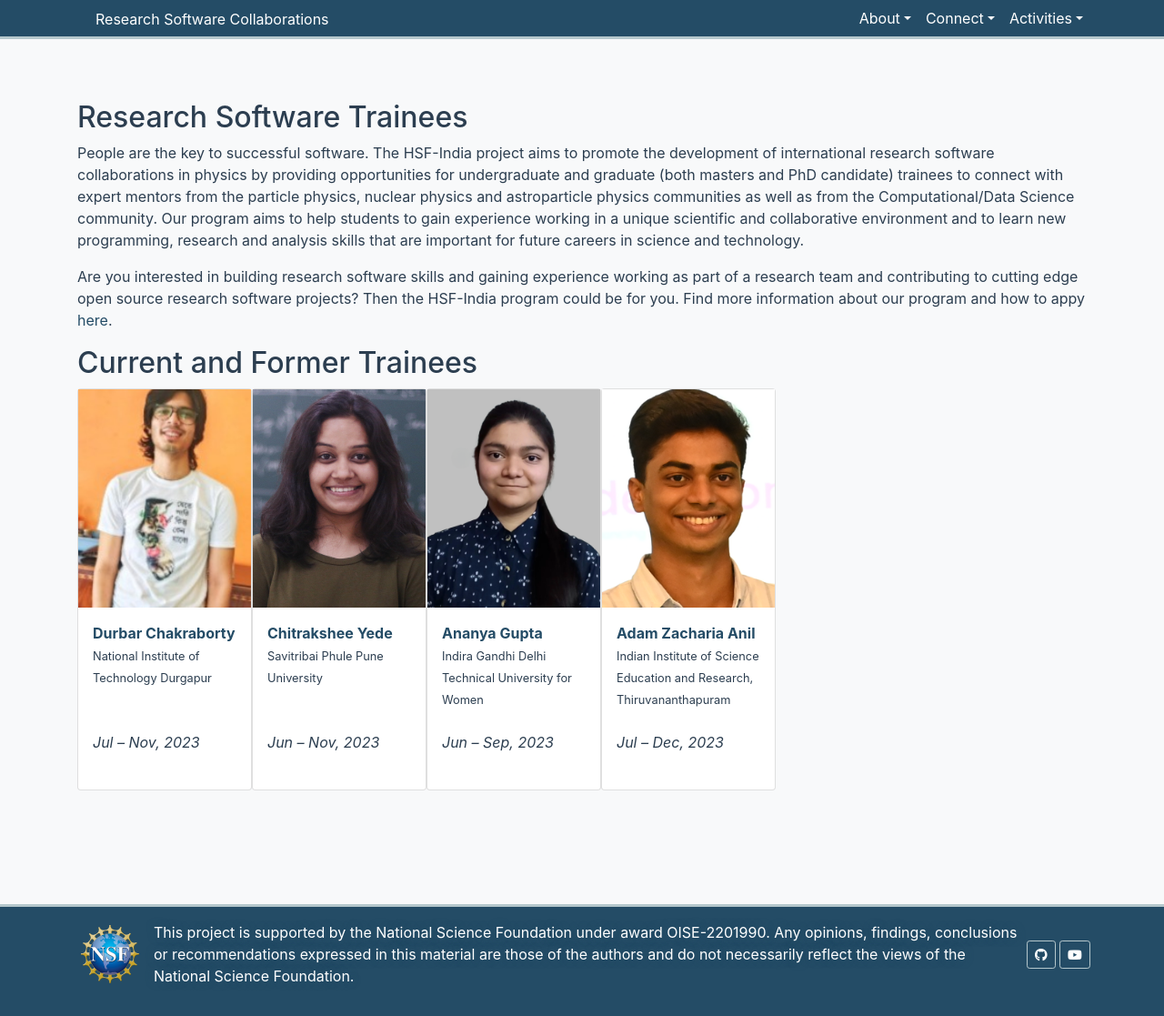
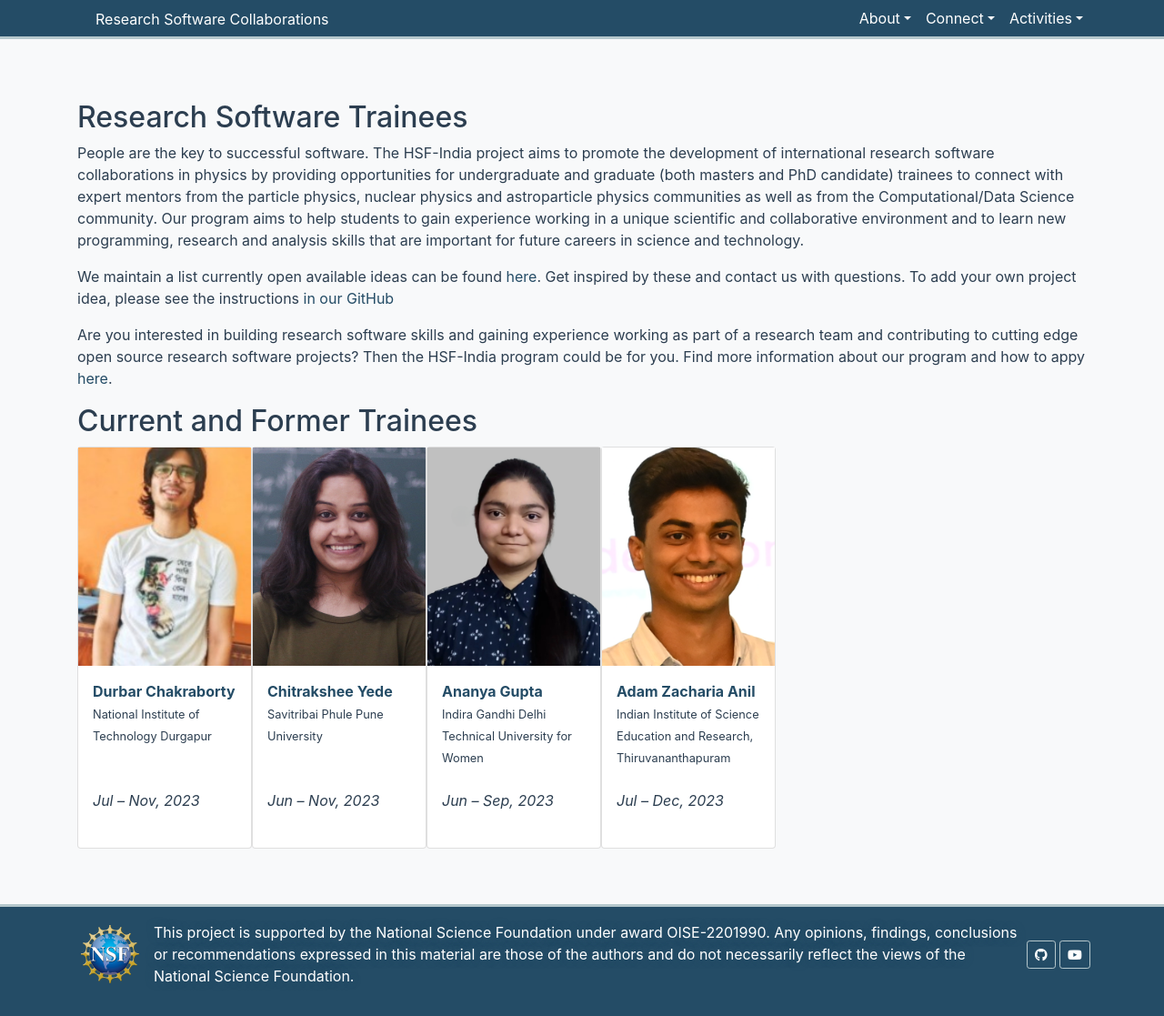
Before and after one commit to research-software-collaborations/research-software-collaborations.github.io, a Jekyll site: the page built from pages/trainees.md, in a window 1280 px wide and 1117 px high. Shown: the whole window at 91% size. Built offline with Jekyll 4.4.1, drawn with Linux system fonts in a browser that asks for light colours; cached includes are drawn as plain includes.

Commit message:
Update trainees.md

```diff
--- a/pages/trainees.md
+++ b/pages/trainees.md
@@ -13,6 +13,10 @@ trainees to connect with expert mentors from the particle physics, nuclear physi
 as well as from the Computational/Data Science community.
 Our program aims to help students to gain experience working in a unique scientific and collaborative environment and to
 learn new programming, research and analysis skills that are important for future careers in science and technology.
+
+We maintain a list currently open available ideas can be found [here](http://research-software-collaborations.org/projects).
+Get inspired by these and contact us with questions. To add your own project idea, please see
+the instructions [in our GitHub](https://github.com/research-software-collaborations/project_database?tab=readme-ov-file#adding-a-new-project)
 
 Are you interested in building research software skills and gaining experience working as part of
 a research team and contributing to cutting edge
```
